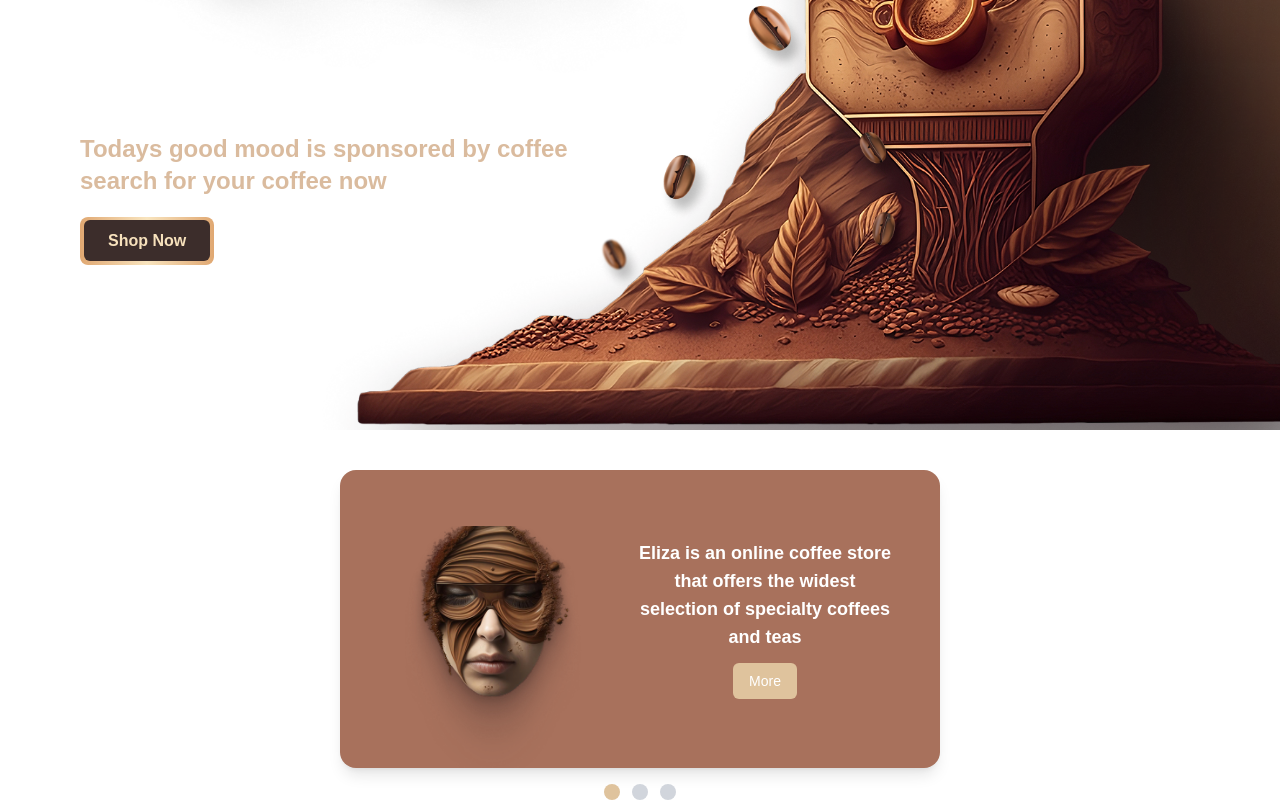
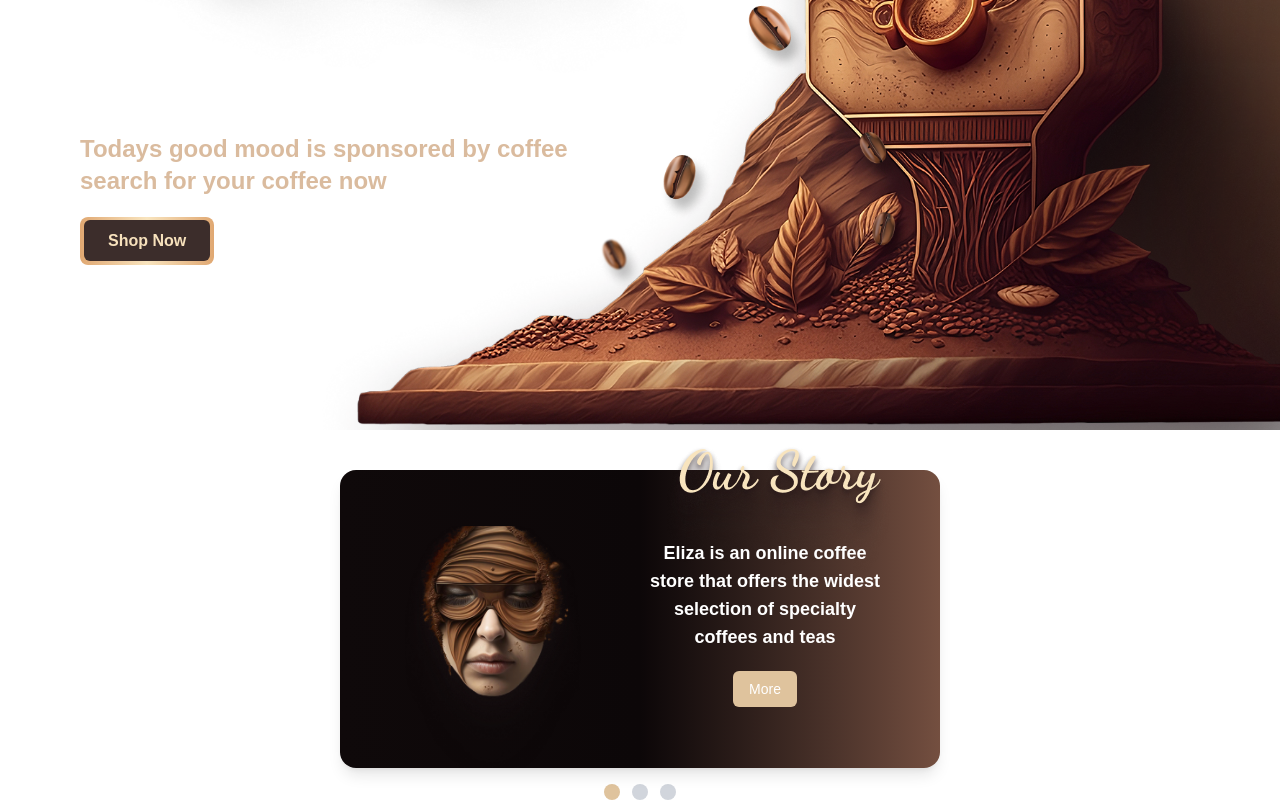
Before and after one commit to Habib2015s/coffee, a Next.js app: page / in a window 1280 px wide. Shown: the part 370-1170 px from the top of the page. Built offline with nearby package versions, Linux system fonts and the light colour scheme; some icons are missing.

Commit message:
add styles

```diff
--- a/app/Mainbox.js
+++ b/app/Mainbox.js
@@ -6,21 +6,26 @@ export default function ContentBox() {
   const [activeIndex, setActiveIndex] = useState(0);
 
   const texts = [
-"Eliza is an online coffee store that offers the widest selection of specialty coffees and teas ",
-  "from around the world. From medium-dark roast single origin to flavored espresso beans, they offer a variety of ethically ",
-    "sourced products to tantalize any customers palate. For those looking for unique brewing equipment, Eliza also carries a full range of quality espresso makers, grinders, brewers, French presses and more. On top of all that, their baristas are highly trained professionals ",
+    "Eliza is an online coffee store that offers the widest selection of specialty coffees and teas ",
+    "From medium-dark roast single origin to flavored espresso beans, they offer a variety of ethically ",
+    "Sourced products to tantalize any customers palate. For those looking for unique brewing equipment, Eliza also carries a full range of quality espresso makers, grinders, brewers, French presses and more. On top of all that, their baristas are highly trained professionals ",
   ];
 
   return (
-    <div className="w-[600px] mx-auto mt-10">
+    <div className="w-[600px] mx-auto mt-10 relative">
+      {/* تیتر روی بوردر (بیرون باکس) */}
+      <div className="absolute -top-6 right-10 z-20">
+        <img src="./our story.png" alt="Our Story"  />
+      </div>
+
       {/* باکس محتوا */}
-      <div className="p-6 flex bg-[#A8715C] shadow-lg rounded-2xl overflow-hidden">
+      <div className="relative p-6 flex bg-gradient-to-r from-[#0F090A] via-[#0C0708] to-[#744F40] shadow-lg rounded-2xl overflow-hidden">
         {/* ستون عکس ثابت */}
-        <div className="flex-shrink-0 top-8 relative">
+        <div className="flex-shrink-0 relative top-8">
           <img
             src="./Image-ourstory.png"
             alt="Slide"
-            className="w-[250px]  h-[250px] object-cover rounded-lg"
+            className="w-[250px] h-[250px] object-cover rounded-lg"
           />
         </div>
 
@@ -35,13 +40,14 @@ export default function ContentBox() {
               transition={{ duration: 0.4 }}
               className="w-full"
             >
-              <p className="text-lg font-semibold text-white">{texts[activeIndex]}</p>
+              <p className="text-lg font-semibold m-2 text-white">
+                {texts[activeIndex]}
+              </p>
 
-              {/* دکمه فقط روی اسلاید اول */}
               {activeIndex === 0 && (
                 <button
                   onClick={() => setActiveIndex(1)}
-                  className="mt-3 px-4 py-2 text-sm font-medium text-white bg-[#DFC39D] rounded-md hover:bg-[#c9aa78] transition"
+                  className="hover:scale-110 cursor-pointer mt-3 px-4 py-2 text-sm font-medium text-white bg-[#DFC39D] rounded-md hover:bg-[#c9aa78] transition"
                 >
                   More
                 </button>
```
Also changed, not shown: public/our story.png (added).
